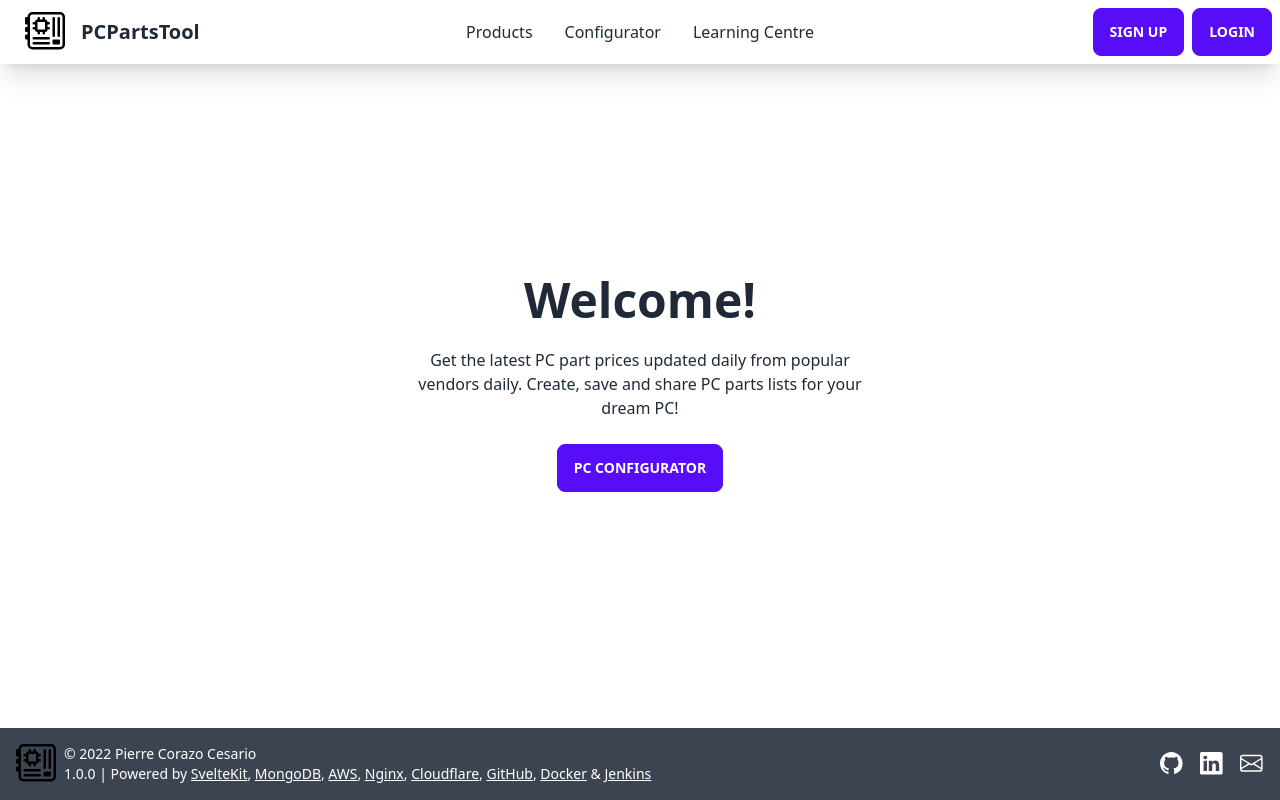
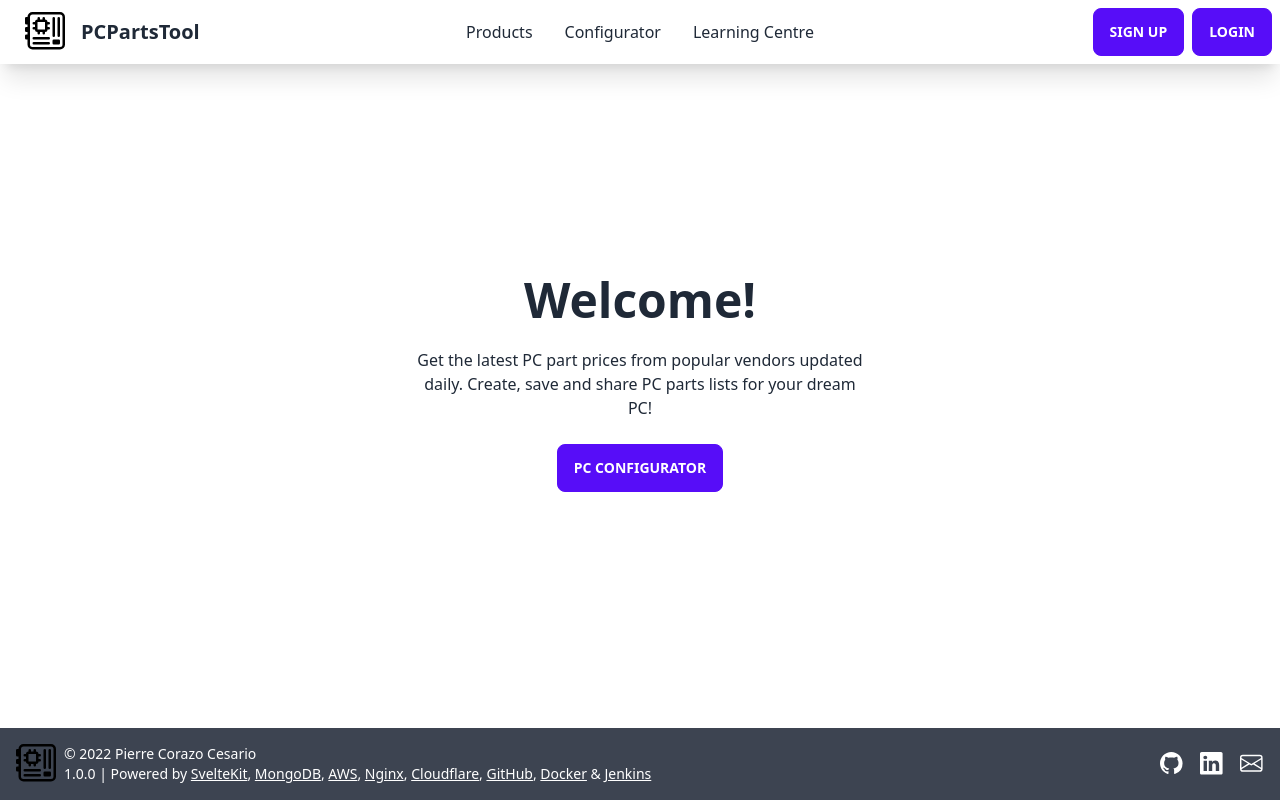
Before and after one commit to PScoriae/pc-price-comparison-site, a SvelteKit app: page / in a window 1280 px wide. Built offline with nearby package versions, Linux system fonts and the light colour scheme; no server answers.

Commit message:
fix: typo in hero

```diff
--- a/src/routes/+page.svelte
+++ b/src/routes/+page.svelte
@@ -11,8 +11,8 @@
 		<div class="max-w-md">
 			<h1 class="text-5xl font-bold">Welcome!</h1>
 			<p class="py-6">
-				Get the latest PC part prices updated daily from popular vendors daily. Create, save and
-				share PC parts lists for your dream PC!
+				Get the latest PC part prices from popular vendors updated daily. Create, save and share PC
+				parts lists for your dream PC!
 			</p>
 			<a href="/configurator" class="btn btn-primary">PC Configurator</a>
 		</div>
```
